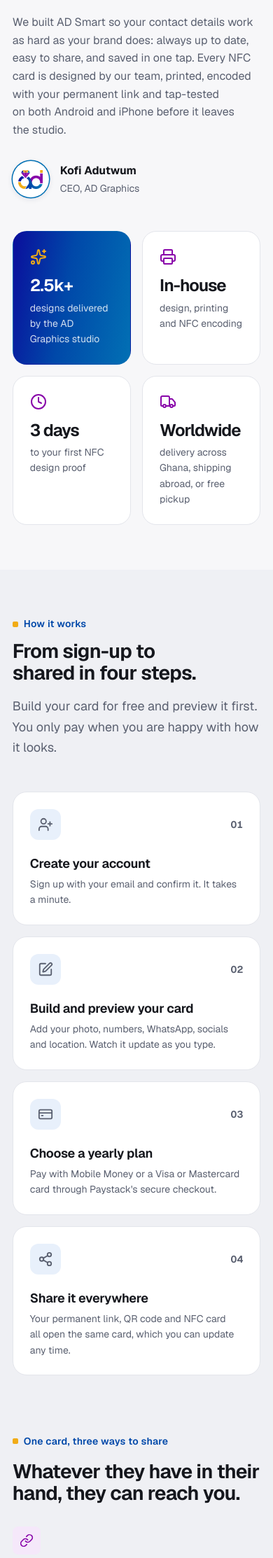
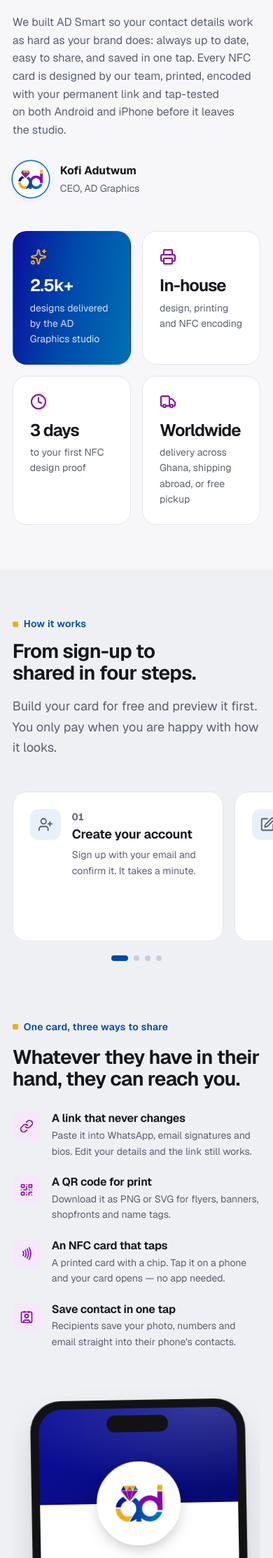
Before and after one commit to Kofiadutwum/AD-Smart-Business-Card-, a Django app: page / in a window 390 px wide. Shown: the part 1310-3536 px from the top of the page at 70% size. Run offline with Django 5.2, Linux system fonts and the light colour scheme; data comes from the database, SQL or seed files in the repository; data that the repository does not hold is empty; some libraries are stand-ins or nearby versions.

Commit message:
Landing page on phones: steps swipe, icons beside the text
How it works becomes a swipe row with dots, and both it and the
"three ways to share" list put each icon to the left of its text.
Tablet and desktop layouts are unchanged.

Co-Authored-By: Claude Opus 5.5 <noreply@anthropic.com>

```diff
--- a/static/css/site.css
+++ b/static/css/site.css
@@ -522,6 +522,72 @@
   color: var(--muted);
   font-size: var(--text-sm);
 }
+.slider-dots {
+  display: none;
+}
+
+/* Phones: the four steps become a swipe row, one card in view at a time with
+   the next one peeking in, and each icon sits beside its text, not above it. */
+@media (max-width: 47.99rem) {
+  .steps {
+    grid-auto-flow: column;
+    grid-auto-columns: min(85%, 20rem);
+    overflow-x: auto;
+    overscroll-behavior-x: contain;
+    scroll-snap-type: x mandatory;
+    scroll-padding-inline: var(--gutter);
+    margin-inline: calc(-1 * var(--gutter));
+    padding: 0 var(--gutter) var(--space-1);
+    scrollbar-width: none;
+  }
+  .steps::-webkit-scrollbar {
+    display: none;
+  }
+  .step {
+    display: grid;
+    grid-template-columns: auto minmax(0, 1fr);
+    column-gap: var(--space-4);
+    align-content: start;
+    scroll-snap-align: start;
+  }
+  .step__num {
+    display: contents;
+  }
+  .step__icon {
+    grid-column: 1;
+    grid-row: 1 / span 3;
+  }
+  .step__num > span:last-child {
+    grid-column: 2;
+    grid-row: 1;
+    margin-bottom: var(--space-1);
+  }
+  .step h3 {
+    grid-column: 2;
+    grid-row: 2;
+  }
+  .step p {
+    grid-column: 2;
+    grid-row: 3;
+  }
+  .slider-dots {
+    display: flex;
+    justify-content: center;
+    gap: var(--space-2);
+    margin-top: var(--space-4);
+  }
+  .slider-dots span {
+    width: 0.5rem;
+    height: 0.5rem;
+    border-radius: var(--radius-pill);
+    background: var(--border-strong);
+    transition: width var(--dur-fast), background var(--dur-fast);
+  }
+  .slider-dots span.is-active {
+    width: 1.5rem;
+    background: var(--link);
+  }
+}
 
 .share-showcase {
   display: grid;
@@ -568,6 +634,23 @@
 .share-list p {
   color: var(--muted);
   font-size: var(--text-sm);
+}
+/* Phones: icon beside the text rather than above it. */
+@media (max-width: 39.99rem) {
+  .share-list li {
+    grid-template-columns: auto minmax(0, 1fr);
+    column-gap: var(--space-4);
+    row-gap: var(--space-1);
+    align-items: start;
+  }
+  .share-list .icon-tile {
+    grid-row: 1 / span 2;
+    margin-bottom: 0;
+  }
+  .share-list h3,
+  .share-list p {
+    grid-column: 2;
+  }
 }
 
 /* A phone frame around the live demo card. */
--- a/static/js/site.js
+++ b/static/js/site.js
@@ -236,6 +236,26 @@
     update();
   });
 
+  /* --- swipe rows on phones: one dot per card, the one in view highlighted ---------------- */
+  document.querySelectorAll("[data-slider]").forEach(function (list) {
+    var dots = list.nextElementSibling;
+    if (!dots || !dots.hasAttribute("data-slider-dots")) return;
+    var items = Array.prototype.slice.call(list.children);
+    items.forEach(function () {
+      dots.appendChild(document.createElement("span"));
+    });
+    var update = function () {
+      var stride = items.length > 1 ? items[1].offsetLeft - items[0].offsetLeft : 1;
+      var index = stride > 0 ? Math.round(list.scrollLeft / stride) : 0;
+      Array.prototype.forEach.call(dots.children, function (dot, i) {
+        dot.classList.toggle("is-active", i === index);
+      });
+    };
+    list.addEventListener("scroll", update, { passive: true });
+    window.addEventListener("resize", update);
+    update();
+  });
+
   /* --- cookie notice (PRV-05) ----------------------------------------------------------- */
   var notice = document.getElementById("cookie-notice");
   if (notice && !store("cookie-ok")) {
--- a/templates/marketing/home.html
+++ b/templates/marketing/home.html
@@ -82,7 +82,7 @@
       <h2 id="how-title">From sign-up to shared in four steps.</h2>
       <p class="lead">Build your card for free and preview it first. You only pay when you are happy with how it looks.</p>
     </div>
-    <ol class="steps">
+    <ol class="steps" data-slider>
       {% for s in how_it_works %}
       <li class="step">
         <div class="step__num"><span class="step__icon">{% icon s.icon 22 %}</span><span>0{{ forloop.counter }}</span></div>
@@ -91,6 +91,7 @@
       </li>
       {% endfor %}
     </ol>
+    <div class="slider-dots" data-slider-dots aria-hidden="true"></div>
 
     <div class="share-showcase">
       <div>
```
